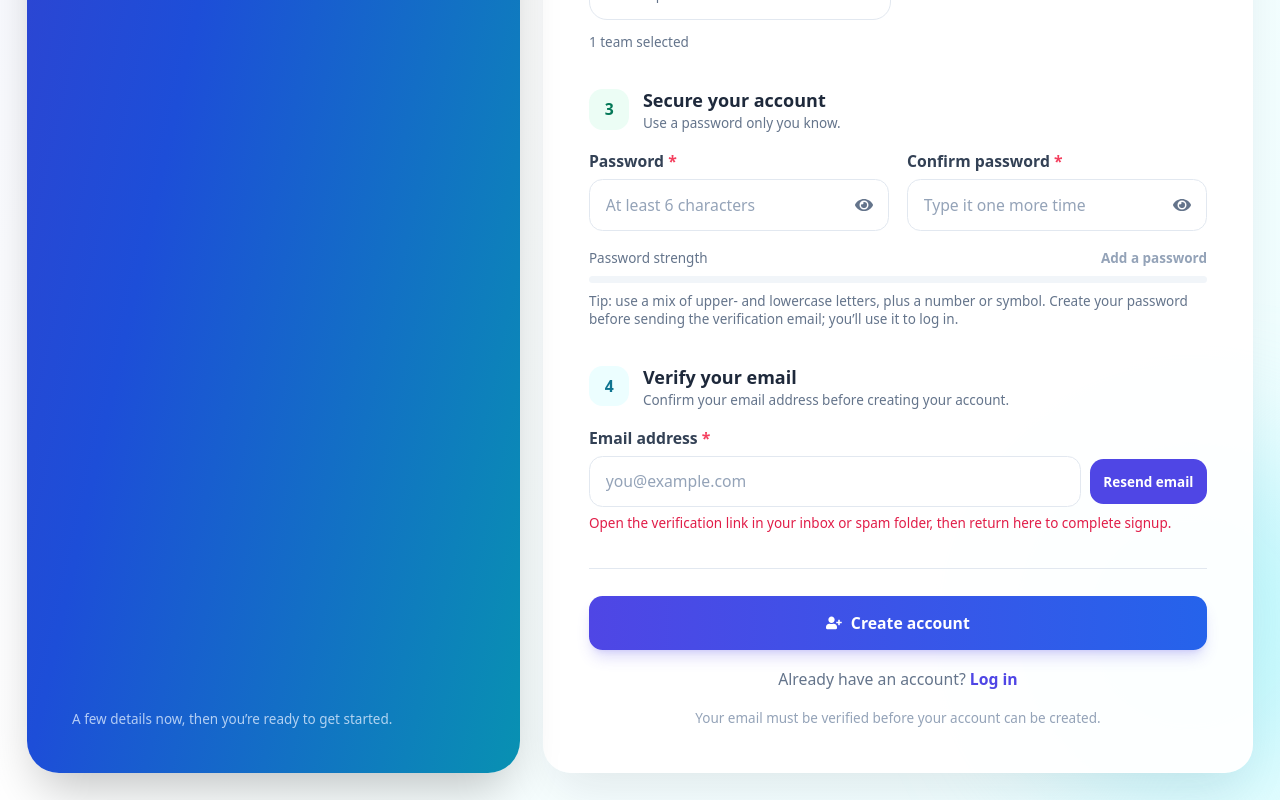
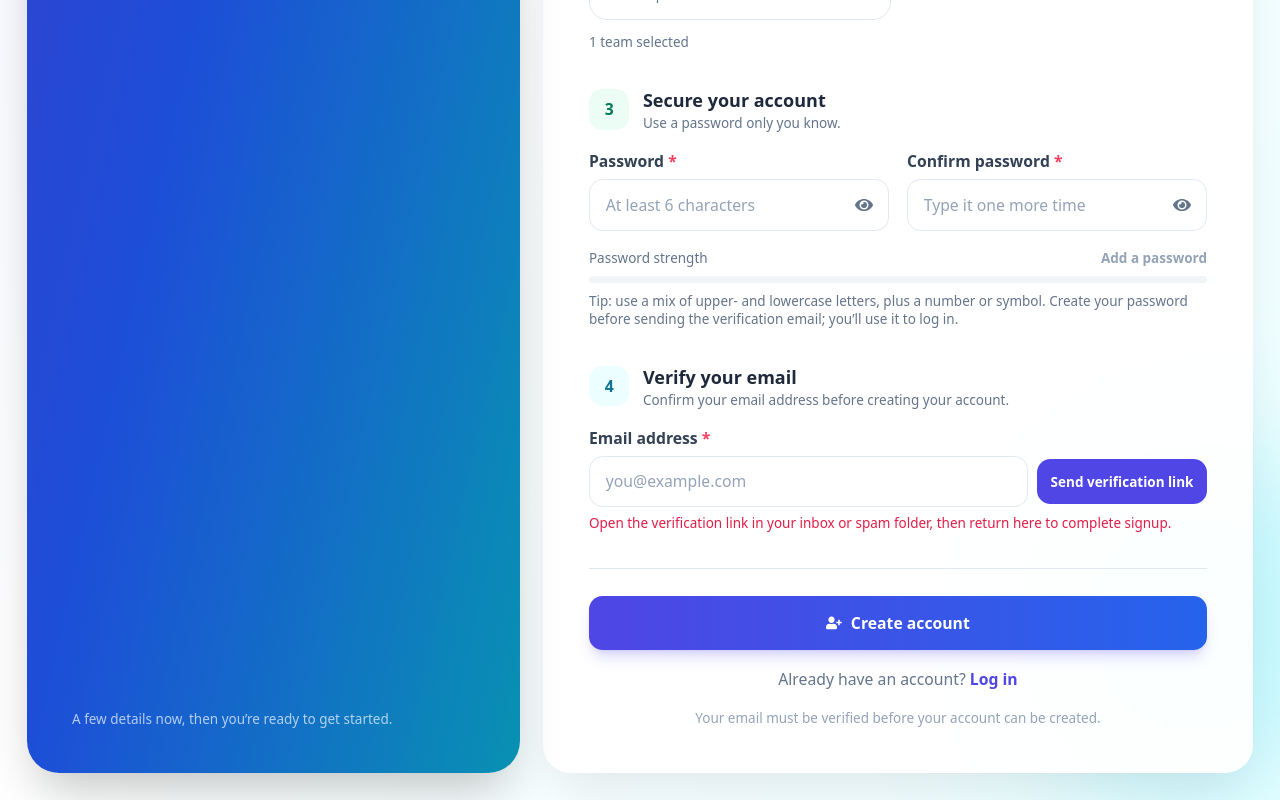
Before and after one commit to mihirudahanayake/tmv, a React (Vite) app: page /signup in a window 1280 px wide. Shown: the part 1470-2270 px from the top of the page. Built offline with nearby package versions, Linux system fonts and the light colour scheme.

Commit message:
Update Signup.jsx

```diff
--- a/src/pages/Signup.jsx
+++ b/src/pages/Signup.jsx
@@ -1236,9 +1236,9 @@ const Signup = () => {
                         Verified
                       </span>
                     ) : verificationEmailSentTo === normalizeEmail(form.email) ? (
-                      'Resend email'
+                      'Send verification link'
                     ) : (
-                      'Send email'
+                      'Send verification link'
                     )}
                   </button>
                 </div>
```
